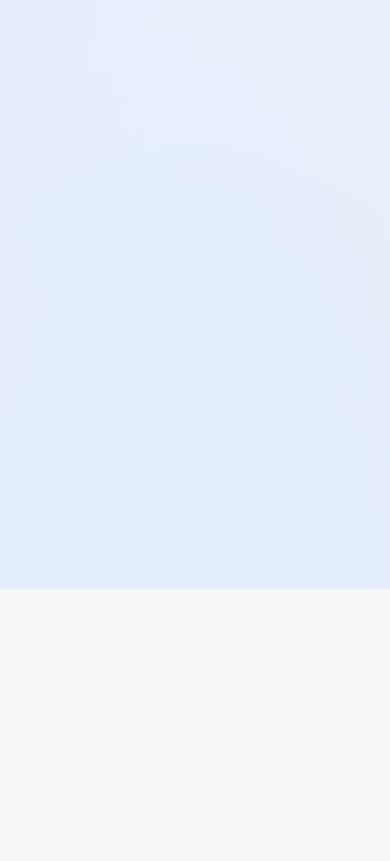
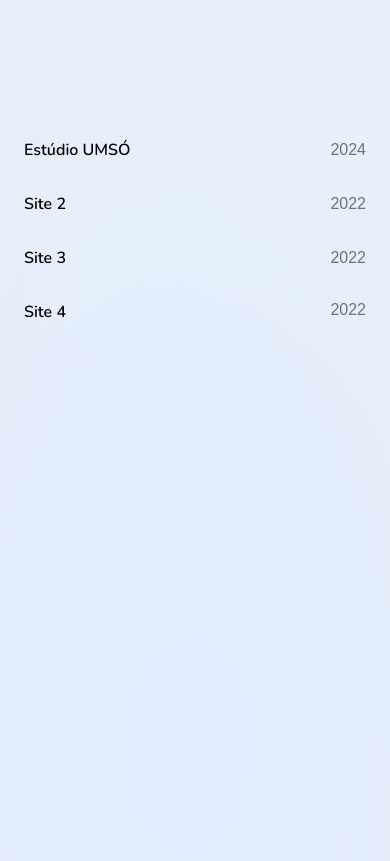
Before and after one commit to mario-netto/meu_portfolio, a website built with Parcel: page src/index.html in a window 390 px wide. Shown: the part 308-1169 px from the top of the page. Before the commit the page ends 897 px from the top, so only its background shows below. Built offline with nearby package versions, Linux system fonts and the light colour scheme.

Commit message:
responsividade finalizada

```diff
--- a/src/styles/_header.scss
+++ b/src/styles/_header.scss
@@ -75,12 +75,19 @@
 
         &__about {
             position: static;
-            padding: 0;
+            // padding: 0;
             height: 100%;
         }
 
         &__menu {
             margin: 0;
+            padding: 0;
+
+            &__item {
+                display: flex;
+                justify-content: space-between;
+                width: 100%;
+            }
         }
     }
 
--- a/src/styles/_variables.scss
+++ b/src/styles/_variables.scss
@@ -2,7 +2,7 @@
 $fontText: Nunito, sans-serif;
 
 //cores
-$textLink: #000000a2;
-$textLinkHover: #00000069;
+$textLink: #00000085;
+$textLinkHover: #00000063;
 
 $textBlack: #000;
```
